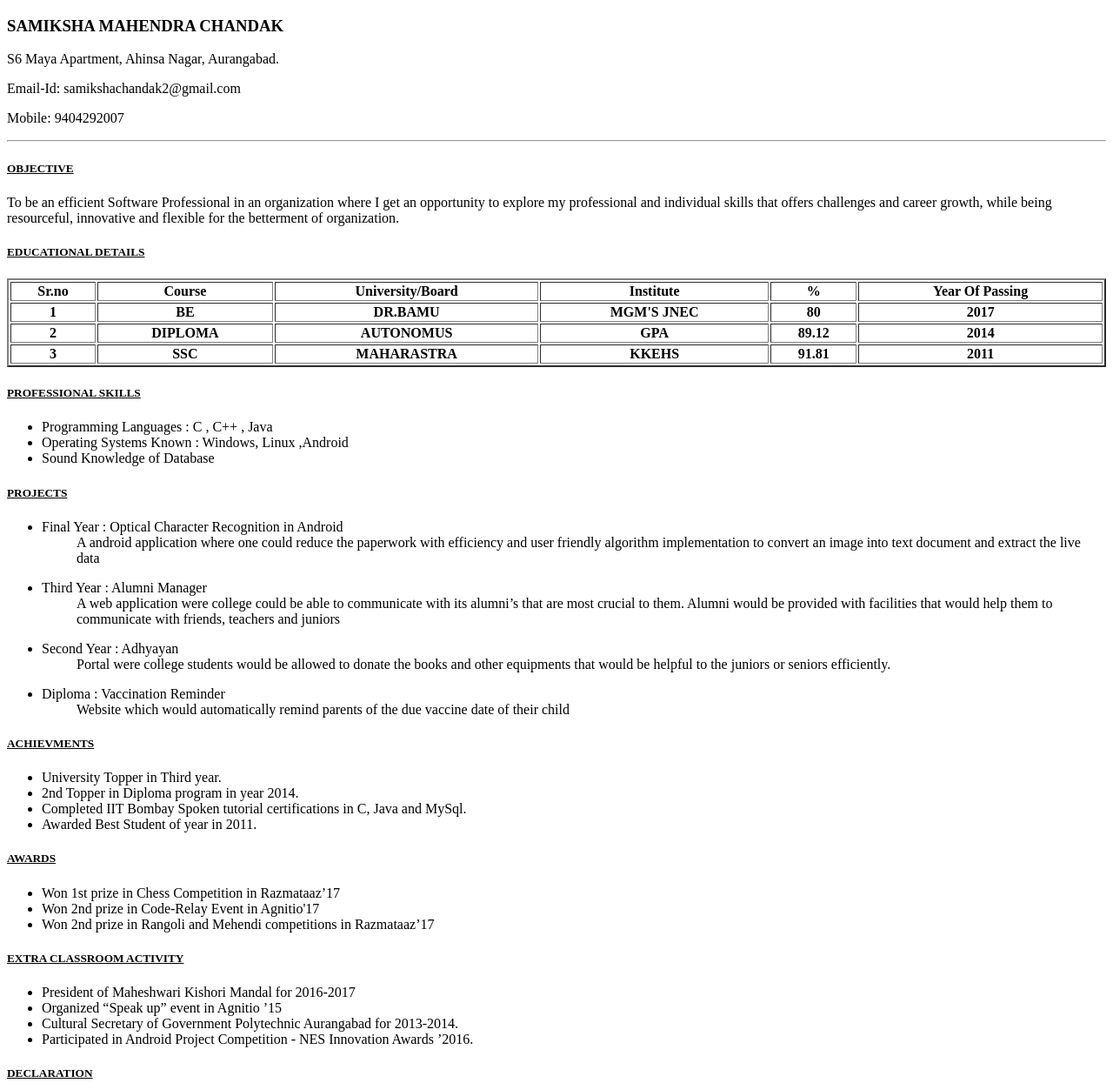
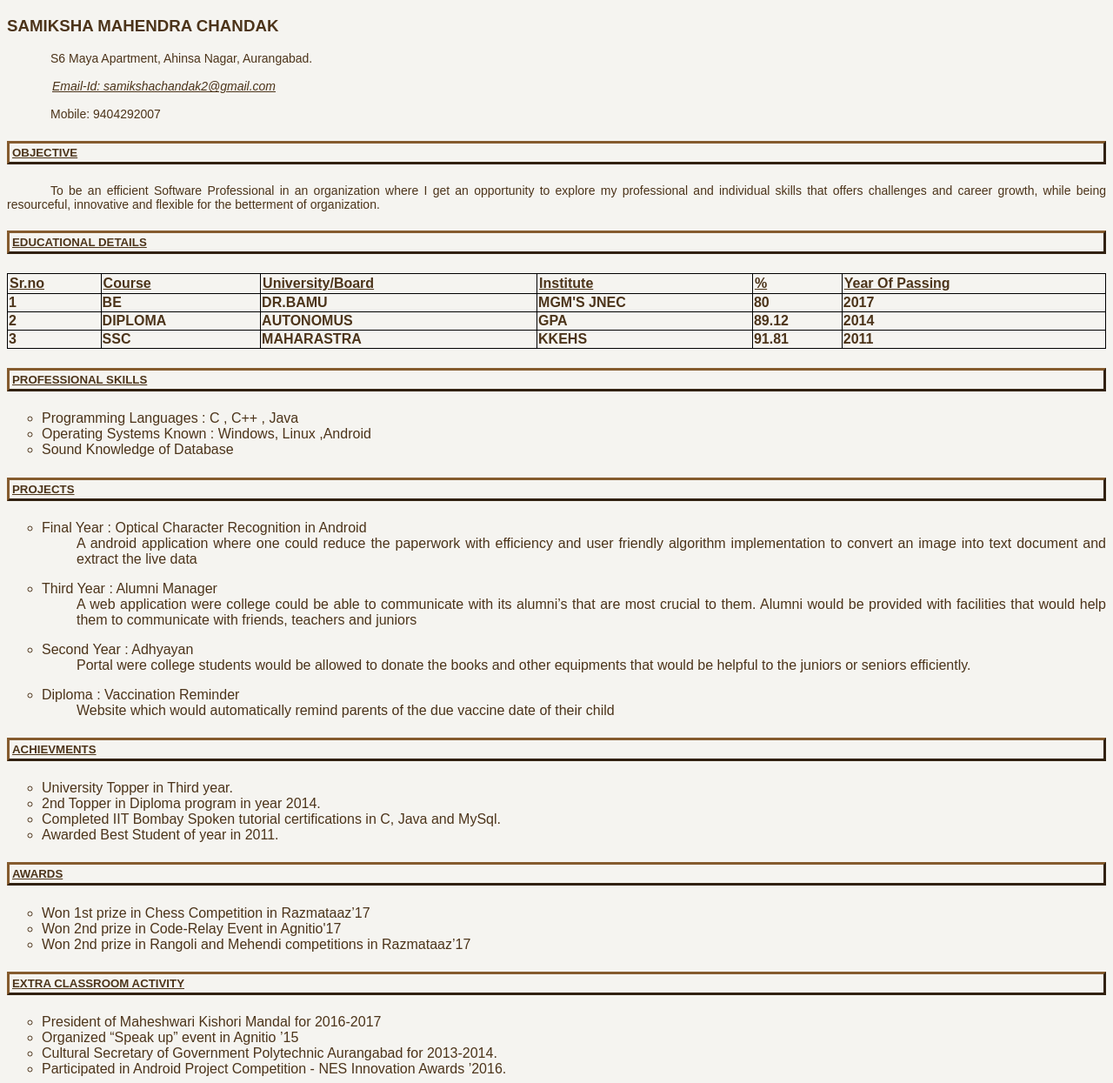
Before and after one commit to chandaksamiksha/FrontEnd-Assignments, a plain HTML site: page index.html in a window 1280 px wide. Shown: the top 1245 px of the page at 87% size. Drawn offline with Linux system fonts and the light colour scheme.

Commit message:
resume with css style sheet

```diff
--- a/index.html
+++ b/index.html
@@ -3,36 +3,36 @@
 <head>
 <title>Resume</title>
 <meta  charset="utf-8">
+ <link rel="stylesheet" type="text/css" href="style.css">
 </head>
 
 
 <body>
 <section id="main">
 <article title="Personal Details">
-<headera>
+<header>
 <h3>SAMIKSHA MAHENDRA CHANDAK</h3>
 <p title="Address" contenteditable="false" spellcheck="true">S6 Maya Apartment, Ahinsa Nagar, Aurangabad.</p>
-<p title="Email-Id" contenteditable="false" spellcheck="true"> Email-Id: samikshachandak2@gmail.com</p>
+<p class= "italic underline" title="Email-Id" contenteditable="false" spellcheck="true"> Email-Id: samikshachandak2@gmail.com</p>
 <p title="Mobile Number" contenteditable = "false" >Mobile:  9404292007</p>
 </header>
 </article>
 
-<hr/>
 <article title="Objective" >
-<h5><u>OBJECTIVE</u></h5>
+<h5>OBJECTIVE</h5>
 <p title="Objective" spellcheck="true">To be an efficient Software Professional in an organization where I get an opportunity to explore my professional and individual skills that offers challenges and career growth, while being resourceful, innovative and flexible for the betterment of organization.</p>
 </article>
 
 <article title="Educational Details">
-<h5><u>EDUCATIONAL DETAILS</u></h5>
-<table width="100%" cellpading="2"  border="2">
+<h5>EDUCATIONAL DETAILS</h5>
+<table cellpading="2">
 	<tr>
-    <th>Sr.no</th>
-    <th>Course</th>
-    <th>University/Board</th>
-    <th>Institute</th>
-    <th> % </th>
-    <th>Year Of Passing</th>
+    <th class="underline">Sr.no</th>
+    <th class="underline">Course</th>
+    <th class="underline">University/Board</th>
+    <th class="underline">Institute</th>
+    <th class="underline"> % </th>
+    <th class="underline">Year Of Passing</th>
 
   </tr>
 
@@ -70,7 +70,7 @@
 </article>
 
 <article title ="Professional Skills">
-<h5><u>PROFESSIONAL SKILLS</u></h5>
+<h5>PROFESSIONAL SKILLS</h5>
 <ul>
 	<li>Programming Languages : C , C++ , Java</li>
 	<li>Operating Systems Known : Windows, Linux ,Android</li>
@@ -79,19 +79,19 @@
 </article>
 
 <article title="Projects">
-<h5><u>PROJECTS</u></h5>
+<h5>PROJECTS</h5>
 <ul>
 <li>
 <dl>
 <dt>Final Year : Optical Character Recognition in Android</dt>
-<dd>A android application where one could reduce the paperwork with efficiency and user friendly algorithm implementation to convert an image into text document and extract the live data<br/></dd>
+<dd>A android application where one could reduce the paperwork with efficiency and user friendly algorithm implementation to convert an image into text document and extract the live data</dd>
 </dl>
 </li>
 
 <li>
 <dl>
 <dt>Third Year : Alumni Manager</dt>
-<dd>A web application were college could be able to communicate with its alumni’s that are most crucial to them. Alumni would be provided with facilities that would help them to communicate with friends, teachers and juniors<br/>
+<dd>A web application were college could be able to communicate with its alumni’s that are most crucial to them. Alumni would be provided with facilities that would help them to communicate with friends, teachers and juniors
 </dd>
 </dl>
 </li>
@@ -99,21 +99,21 @@
 <li>
 <dl>
 <dt>Second Year : Adhyayan</dt>
-<dd>Portal were college students would be allowed to donate the books and other equipments that would be helpful to the juniors or seniors efficiently.<br/></dd>
+<dd>Portal were college students would be allowed to donate the books and other equipments that would be helpful to the juniors or seniors efficiently.</dd>
 </dl>
 </li>
 
 <li>
 <dl>
 <dt>Diploma : Vaccination Reminder</dt>
-<dd>Website which would automatically remind parents of the due vaccine date of their child<br/></dd>
+<dd>Website which would automatically remind parents of the due vaccine date of their child</dd>
 </dl>
 </li>
 </ul>
 </article>
 
 <article>
-<h5><u>ACHIEVMENTS</u></h5>
+<h5>ACHIEVMENTS</h5>
 <ul>
 	<li>University Topper in Third year.
     <li>2nd Topper in Diploma program in year 2014.</li>
@@ -123,7 +123,7 @@
 </article>
 
 <article>
-<h5><u>AWARDS</u></h5>
+<h5>AWARDS</h5>
 <ul>
 	<li>Won 1st prize in Chess Competition in Razmataaz’17</li>
 	<li>Won 2nd prize in Code-Relay Event in Agnitio'17</li>
@@ -132,7 +132,7 @@
 </article>
 
 <article>
-<h5><u>EXTRA CLASSROOM ACTIVITY</u></h5>
+<h5>EXTRA CLASSROOM ACTIVITY</h5>
 <ul>
 	<li>President of Maheshwari Kishori Mandal for 2016-2017</li>
 	<li>Organized “Speak up” event in Agnitio ’15</li>
@@ -143,8 +143,8 @@
 
 </section>
 <footer >
-<h5><u>DECLARATION</u></h5>
-<p title="Declaration" spellcheck="true">I hereby declare that the information furnished above is true to the best of my knowledge.</p>
+<h5>DECLARATION</h5>
+<p class ="italic"title="Declaration" spellcheck="true">I hereby declare that the information furnished above is true to the best of my knowledge.</p>
 <h4>Place</h4>
 <p>Aurangabad</p>
 <p>Samiksha Chandak</p>
--- /dev/null
+++ b/style.css
@@ -0,0 +1,69 @@
+head
+{
+position: fixed;
+}
+body
+{
+	background-color: #f5f4f0;
+	font-family: Arial, Helvetica, sans-serif;
+	color: #4c341a;
+	text-align: justify;
+}
+h1
+{
+    margin-left: 20px;
+
+}
+h3
+{
+font-weight: 900px;
+}
+h5
+{
+font-weight: 900px;
+border-style: outset;
+border-color: #855b2e;
+text-decoration: underline;
+font-variant: small-caps;
+padding: 3px;
+}
+p
+{
+text-indent: 50px;
+font-size: 14px;
+}
+
+.italic
+{
+	font-style: italic;
+	font-size: 14px;
+}
+table,td,th
+{
+border:1px solid black;
+}
+table
+{
+	width: 100%;
+	border-collapse: collapse;
+}
+td
+{
+height :30px;
+vertical-align: bottom;
+}
+.underline
+{
+	text-decoration: underline;
+	padding: 2px;
+
+}
+ul
+{
+	list-style-type: circle;
+}
+
+dt
+{
+
+}
```
